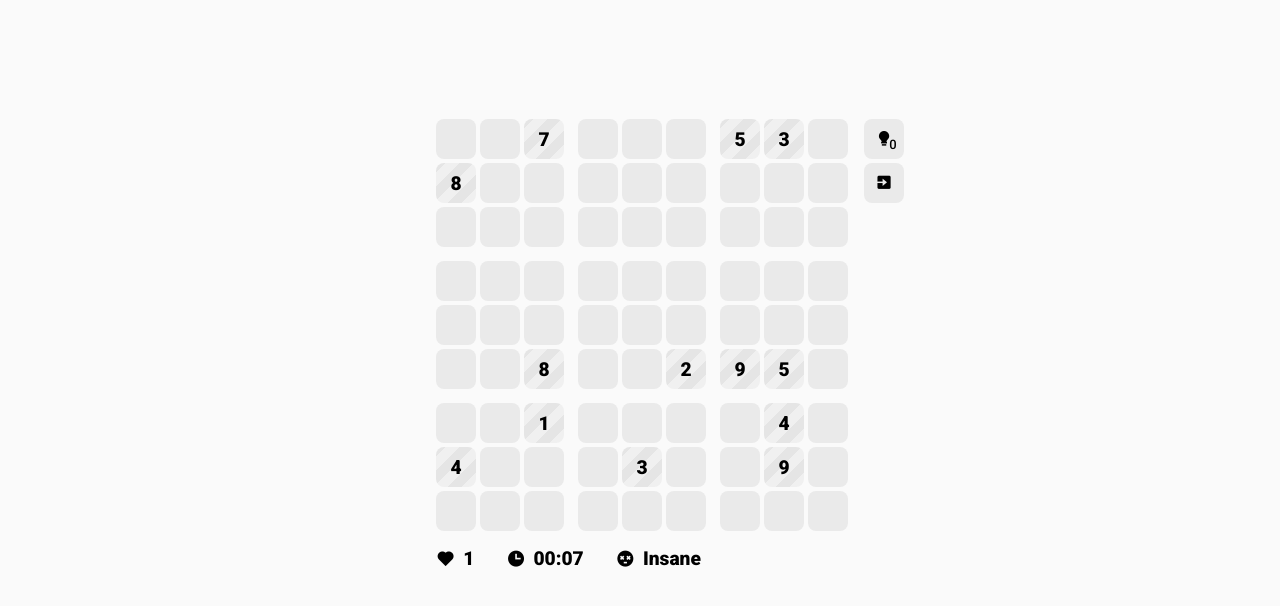
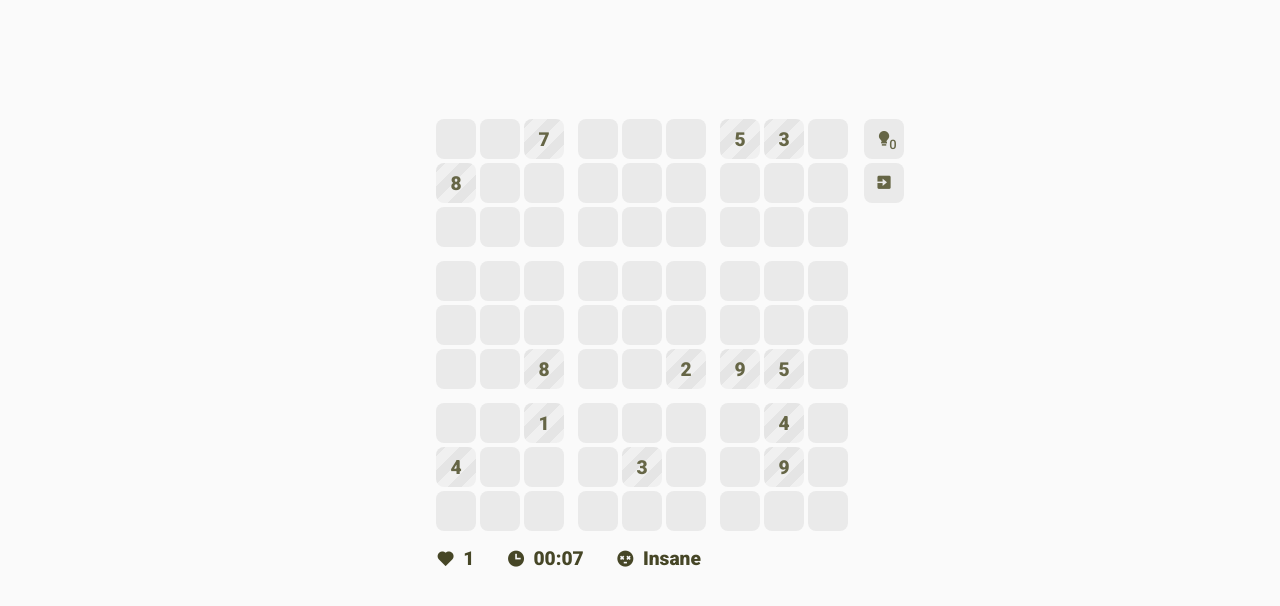
Before and after one commit to TheByteBlaster/Sudoku, a plain HTML site: page index.html in a window 1280 px wide. Both pictures are taken after a click on the element 1084 px from the left and 51 px from the top of the page. Shown: the part 106-712 px from the top of the page. Drawn offline with nearby package versions, Linux system fonts and the light colour scheme.

Commit message:
Improve text color for game info

```diff
--- a/Static/js/app.js
+++ b/Static/js/app.js
@@ -65,12 +65,14 @@ function renderPage() {
         document.querySelector(':root').style.setProperty('--bg-sudoku-cell',               'var(--bg-sudoku-cell-dark)');
         document.querySelector(':root').style.setProperty('--sudoku-cell-active-fill',      'var(--sudoku-cell-active-fill-dark)');
         document.querySelector(':root').style.setProperty('--text-sudoku-cell-color',       'var(--text-sudoku-cell-color-dark)');
+        document.querySelector(':root').style.setProperty('--text-sudoku-info-color',       'var(--text-sudoku-info-color-dark)');
         document.querySelector(':root').style.setProperty('--sodoku-cell-disabled-fill',    'var(--sodoku-cell-disabled-fill-dark)');
     } else {
         document.querySelector(':root').style.setProperty('--bg-body',                      'var(--bg-body-light)');
         document.querySelector(':root').style.setProperty('--bg-sudoku-cell',               'var(--bg-sudoku-cell-light)');
         document.querySelector(':root').style.setProperty('--sudoku-cell-active-fill',      'var(--sudoku-cell-active-fill-light)');
-        document.querySelector(':root').style.setProperty('--text-sudoku-cell-color',       'var(--text-sudoku-cell-light)');
+        document.querySelector(':root').style.setProperty('--text-sudoku-cell-color',       'var(--text-sudoku-cell-color-light)');
+        document.querySelector(':root').style.setProperty('--text-sudoku-info-color',       'var(--text-sudoku-info-color-light)');
         document.querySelector(':root').style.setProperty('--sodoku-cell-disabled-fill',    'var(--sodoku-cell-disabled-fill-light)');
     }
 
--- a/style.css
+++ b/style.css
@@ -20,6 +20,10 @@
     --text-sudoku-cell-color: var(--text-sudoku-cell-color-dark);
     --text-sudoku-cell-color-dark: #8F8F8F;
     --text-sudoku-cell-color-light: #666646;
+
+    --text-sudoku-info-color: var(--text-sudoku-info-color-dark);
+    --text-sudoku-info-color-dark: #9F9F9F;
+    --text-sudoku-info-color-light: #464626;
 
     --bg-nav: var(--bg-nav-dark);
     --bg-nav-dark: #1F1F1F;
@@ -207,9 +211,7 @@ main {
     display: flex;
     align-items: center;
     width: 100%;
-    background-color: transparent;
-    border-radius: var(--border-radius-sudoku-cell);
-    color: var(--text-sudoku-cell-color);
+    color: var(--text-sudoku-info-color);
     font-weight: 900;
     font-size: 1.2rem;
     gap: 8px;
```
